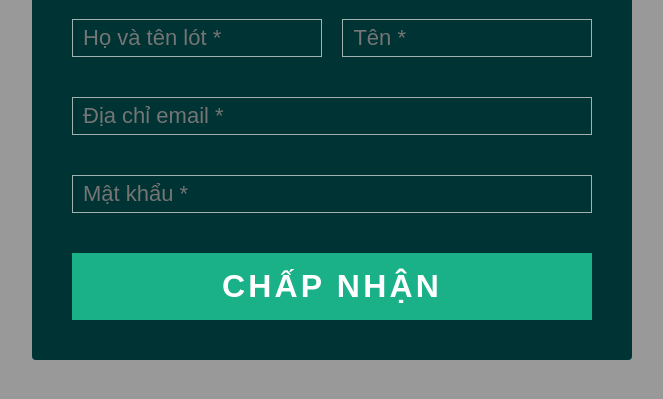
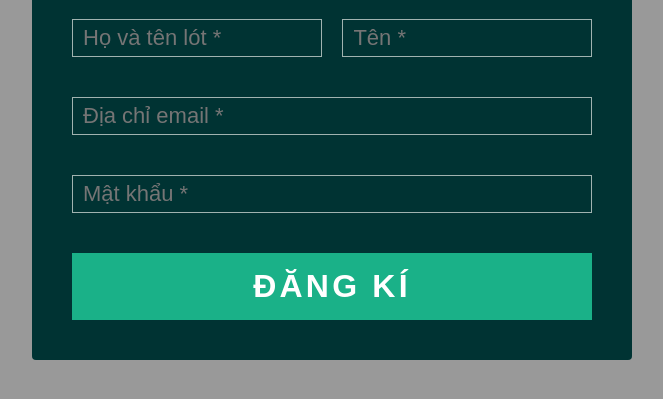
Before and after one commit to trunghien123/dangki-new, a plain HTML site: page index.html in a window 1280 px wide. Shown: the part 231-630 px from the top of the page, without its empty margins (308-971 px from the left). Drawn offline with Linux system fonts and the light colour scheme.

Commit message:
Update index.html

```diff
--- a/index.html
+++ b/index.html
@@ -40,7 +40,7 @@
             <input type="password"required placeholder="Mật khẩu *"/>
           </div>
 
-          <button type="submit" class="button button-block"/>Chấp Nhận</button>
+          <button type="submit" class="button button-block"/>Đăng kí</button>
 
           </form>
 
```
